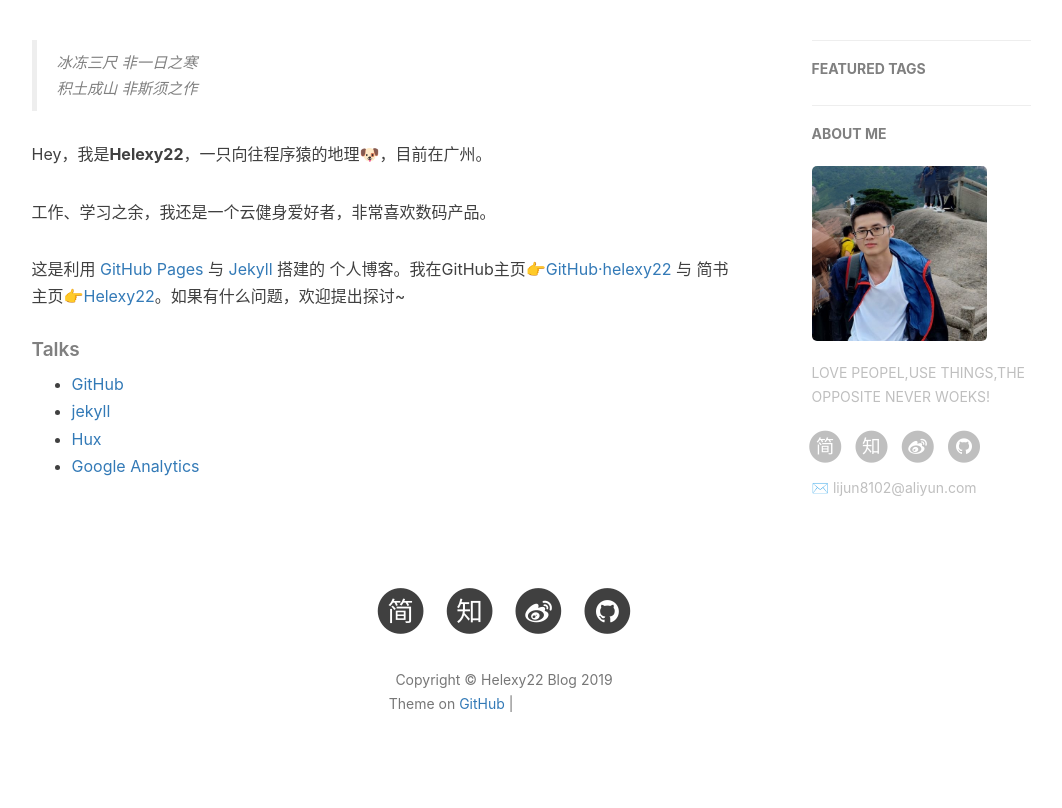
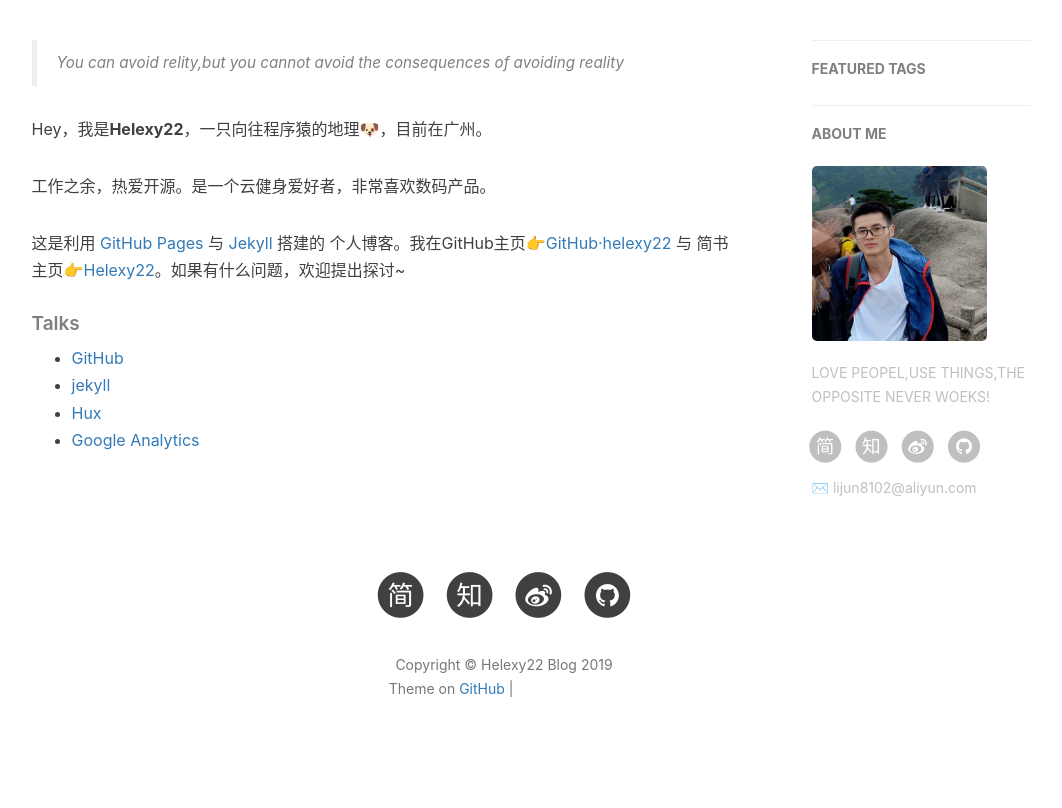
Before and after one commit to helexy22/helexy22.github.com, a Jekyll site: the page built from about.html, in a window 1280 px wide. Shown: the part 418-1226 px from the top of the page, without its empty margins (136-1198 px from the left). Built offline with Jekyll 4.4.1, drawn with Linux system fonts in a browser that asks for light colours; nearby versions of some CDN libraries; comment, search, counter and statistics services are not loaded; grey boxes are pictures that could not be loaded.

Commit message:
Update about.html

```diff
--- a/about.html
+++ b/about.html
@@ -15,14 +15,13 @@
 <div class="zh post-container">
 
     <!--copied from markdown -->
-    <blockquote><p>冰冻三尺 非一日之寒<br>
-    积土成山 非斯须之作</p></blockquote>
+    <blockquote><p>You can avoid relity,but you cannot avoid the consequences of avoiding reality</p></blockquote>
 
     <p>Hey，我是<strong>Helexy22</strong>，一只向往程序猿的地理🐶，目前在广州。</p>
 
-    <p>工作、学习之余，我还是一个云健身爱好者，非常喜欢数码产品。</p>
+    <p>工作之余，热爱开源。是一个云健身爱好者，非常喜欢数码产品。</p>
 
-    <p>这是利用 <a href="https://pages.github.com/">GitHub Pages</a> 与 <a href="http://jekyll.com.cn/">Jekyll</a> 搭建的 个人博客。我在GitHub主页<a href="https://github.com/helexy22">👉GitHub·helexy22</a> 与 简书主页<a href="https://https://www.jianshu.com/u/69c260905f92">👉Helexy22</a>。如果有什么问题，欢迎提出探讨~</p>
+    <p>这是利用 <a href="https://pages.github.com/">GitHub Pages</a> 与 <a href="http://jekyll.com.cn/">Jekyll</a> 搭建的 个人博客。我在GitHub主页<a href="https://github.com/helexy22">👉GitHub·helexy22</a> 与 简书主页<a href="https://www.jianshu.com/u/69c260905f92">👉Helexy22</a>。如果有什么问题，欢迎提出探讨~</p>
 
     <p></p>
 
```
Also changed, not shown: other parts of about.html (+2 -2 lines).
